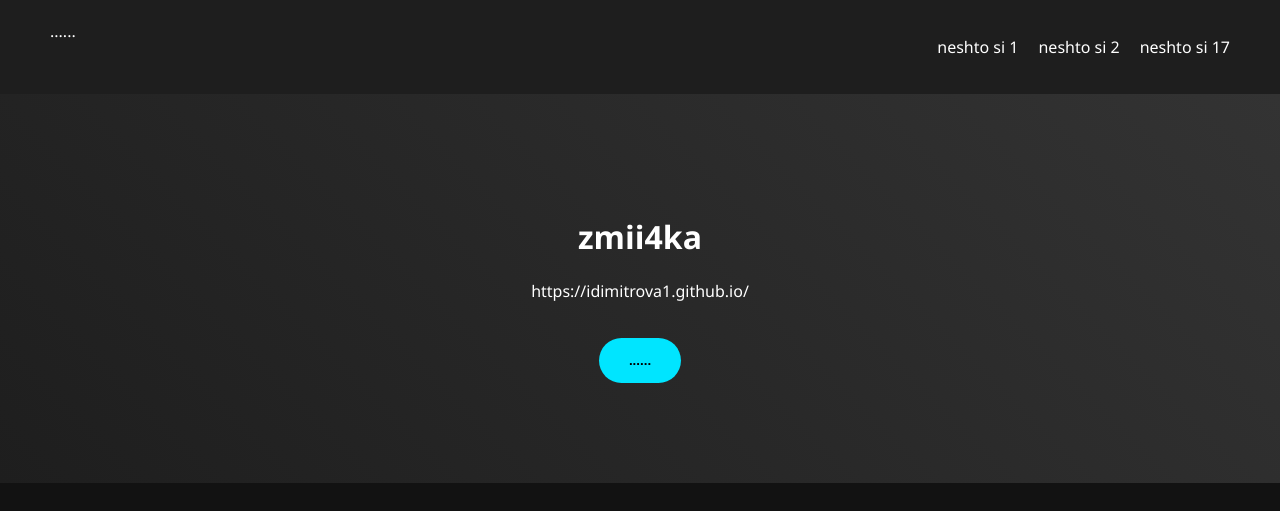
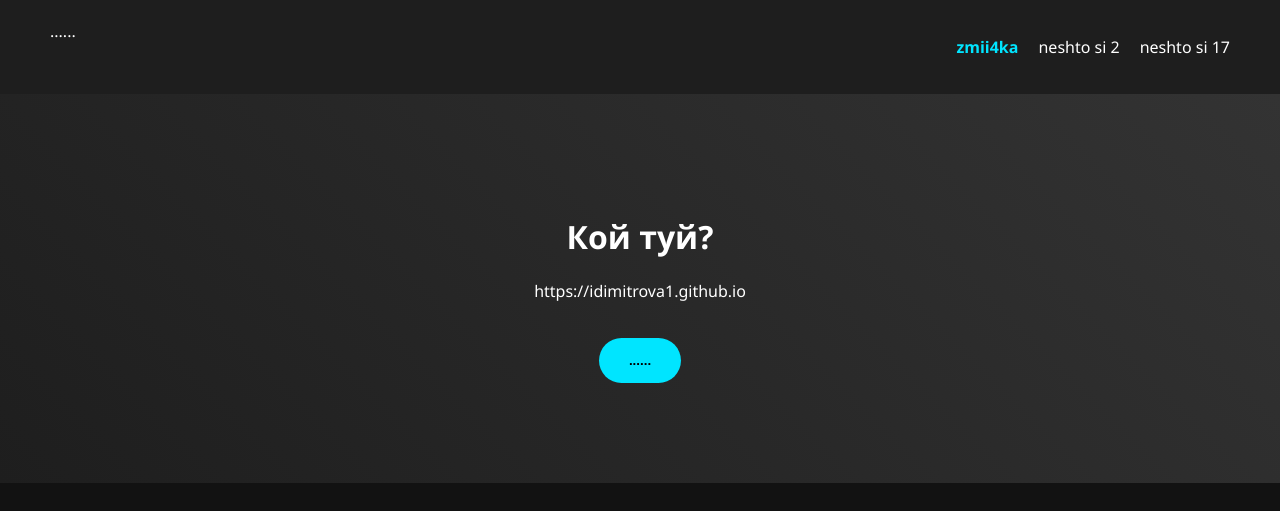
Before and after one commit to iDimitrova1/iDimitrova1.github.io, a plain HTML site: page index.html in a window 1280 px wide. Shown: the top 511 px of the page. Drawn offline with Linux system fonts and the light colour scheme.

Commit message:
Update index.html

```diff
--- a/index.html
+++ b/index.html
@@ -9,15 +9,15 @@
     <nav>
         <div class="logo">......</div>
         <ul>
-            <li>neshto si 1</li>
+            <li><a href="game.html">zmii4ka</a></li>
             <li>neshto si 2</li>
             <li>neshto si 17</li>
         </ul>
     </nav>
 
     <header class="hero">
-        <h1>zmii4ka</h1>
-        <p>https://idimitrova1.github.io/</p>
+        <h1>Кой туй?</h1>
+        <p>https://idimitrova1.github.io</p>
         <button>......</button>
     </header>
 
```
